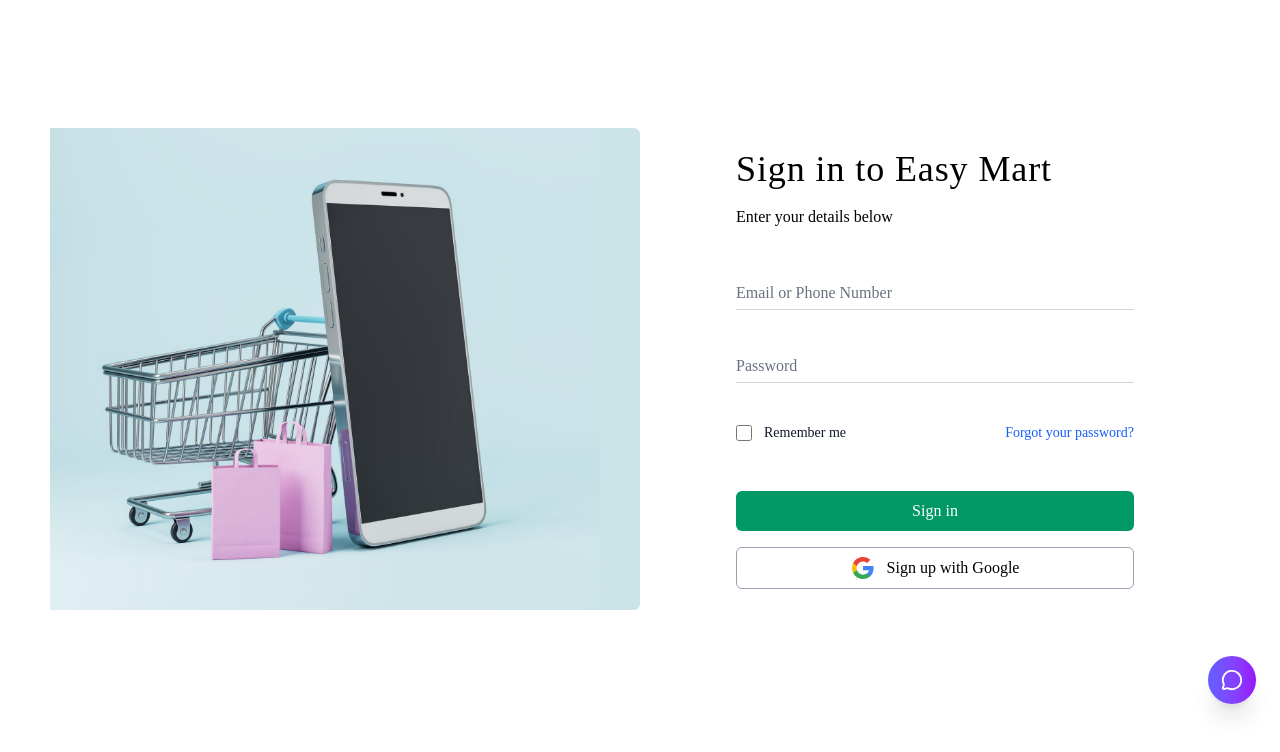
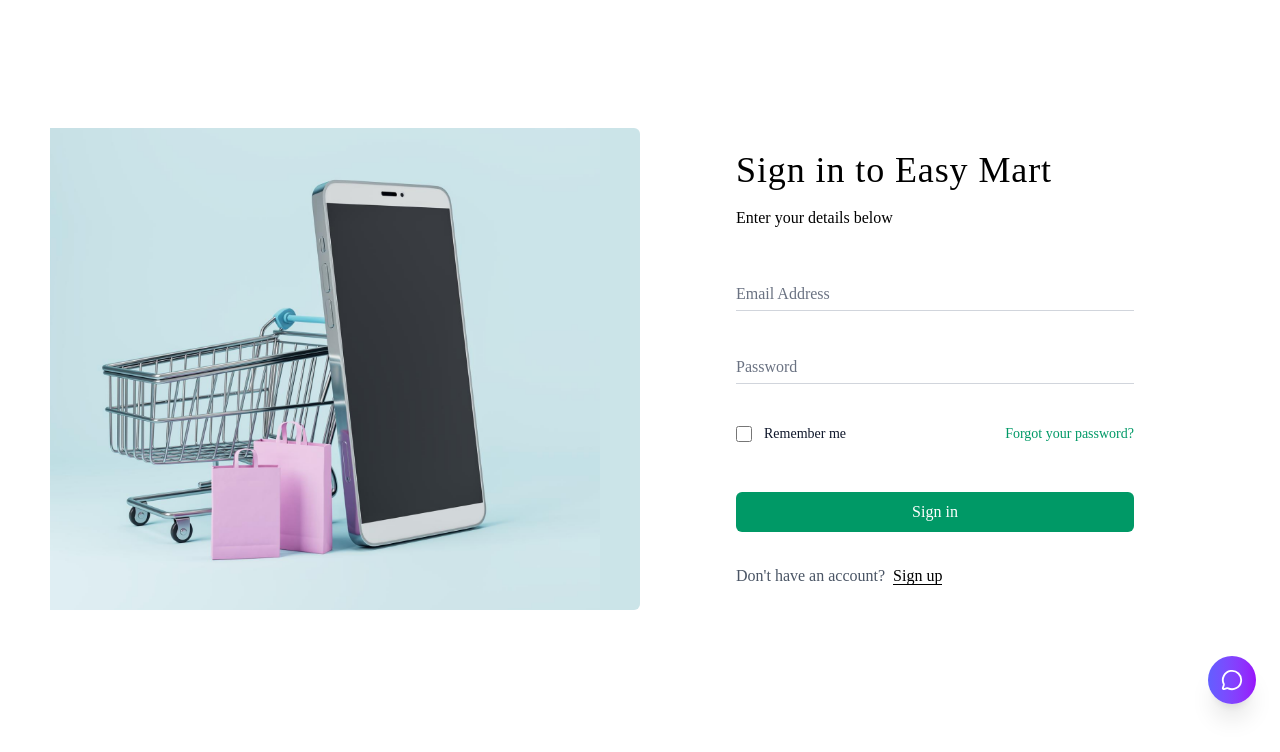
Before and after one commit to ayatbd/easy-mart, a Next.js app: page /signin in a window 1280 px wide. Shown: the top 752 px of the page. Built offline with nearby package versions, Linux system fonts and the light colour scheme.

Commit message:
updated handle sign in function

```diff
--- a/src/app/(auth)/signin/page.tsx
+++ b/src/app/(auth)/signin/page.tsx
@@ -1,12 +1,64 @@
-import React from "react";
+"use client";
+import React, { useState } from "react";
 import Image from "next/image";
 import Link from "next/link";
+import { useRouter } from "next/navigation";
+import { useDispatch } from "react-redux";
 import Container from "@/components/modules/Container";
+import { useLoginMutation } from "@/redux/features/auth/authApi";
+import { setUser } from "@/redux/features/auth/authSlice";
 
 export default function SignIn() {
+  const router = useRouter();
+  const dispatch = useDispatch();
+
+  // RTK Query Mutation
+  const [login, { isLoading }] = useLoginMutation();
+
+  // Local state for form and errors
+  const [error, setError] = useState("");
+  const [formData, setFormData] = useState({
+    email: "",
+    password: "",
+  });
+
+  const handleChange = (e) => {
+    setFormData({ ...formData, [e.target.name]: e.target.value });
+    setError(""); // Clear error when typing
+  };
+
+  const handleSignIn = async (e) => {
+    e.preventDefault();
+    setError(""); // Reset error state
+
+    try {
+      // This will now FAIL if the backend returns 401
+      const result = await login({
+        email: formData.email,
+        password: formData.password,
+      }).unwrap();
+
+      if (result?.token) {
+        dispatch(
+          setUser({
+            user: result.user,
+            token: result.token,
+          }),
+        );
+        router.push("/admin");
+      }
+    } catch (err) {
+      // This block will now catch the "Invalid password" or "User not found" errors
+      const errorMessage =
+        err?.data?.message || "Login failed. Check your credentials.";
+      setError(errorMessage);
+    }
+  };
+
   return (
     <Container>
       <div className="w-full flex flex-col lg:flex-row items-center py-18 lg:py-32">
+        {/* Left Side Image */}
         <div className="hidden lg:flex w-1/2 h-full bg-[#CBE4E8] items-center justify-end rounded-r-sm pr-10 overflow-hidden">
           <div className="w-full h-full max-w-200">
             <Image
@@ -19,6 +71,7 @@
           </div>
         </div>
 
+        {/* Right Side Form */}
         <div className="w-full lg:w-1/2 flex items-center justify-center px-4 sm:px-10 lg:px-24">
           <div className="w-full max-w-100 flex flex-col">
             <h1 className="text-3xl sm:text-4xl font-medium tracking-wide mb-4 text-black">
@@ -26,15 +79,30 @@
             </h1>
             <p className="text-black mb-12">Enter your details below</p>
 
-            <form className="flex flex-col gap-10">
+            {/* Show Error Message */}
+            {error && (
+              <div className="bg-red-50 text-red-600 p-3 rounded-md mb-6 text-sm border border-red-200">
+                {error}
+              </div>
+            )}
+
+            <form onSubmit={handleSignIn} className="flex flex-col gap-10">
               <input
-                type="text"
-                placeholder="Email or Phone Number"
+                type="email"
+                name="email"
+                required
+                placeholder="Email Address"
+                value={formData.email}
+                onChange={handleChange}
                 className="w-full border-b border-gray-300 py-1 bg-transparent text-black placeholder-gray-500 focus:outline-none focus:border-black transition-colors"
               />
               <input
                 type="password"
+                name="password"
+                required
                 placeholder="Password"
+                value={formData.password}
+                onChange={handleChange}
                 className="w-full border-b border-gray-300 py-1 bg-transparent text-black placeholder-gray-500 focus:outline-none focus:border-black transition-colors"
               />
 
@@ -42,9 +110,8 @@
                 <div className="flex items-center">
                   <input
                     id="remember-me"
-                    name="remember-me"
                     type="checkbox"
-                    className="h-4 w-4 text-blue-600 focus:ring-blue-500 border-slate-300 rounded"
+                    className="h-4 w-4 text-emerald-600 focus:ring-emerald-500 border-slate-300 rounded"
                   />
                   <label
                     htmlFor="remember-me"
@@ -56,7 +123,7 @@
                 <div className="text-sm">
                   <Link
                     href="#"
-                    className="text-blue-600 hover:text-blue-500 font-medium"
+                    className="text-emerald-600 hover:text-emerald-500 font-medium"
                   >
                     Forgot your password?
                   </Link>
@@ -66,43 +133,25 @@
               <div className="flex flex-col gap-4 mt-2">
                 <button
                   type="submit"
-                  className="w-full bg-emerald-600 text-white py-2 rounded-sm font-medium hover:bg-emerald-700 transition-colors"
+                  disabled={isLoading}
+                  className="w-full bg-emerald-600 text-white py-2 rounded-sm font-medium hover:bg-emerald-700 transition-colors disabled:bg-gray-400"
                 >
-                  Sign in
-                </button>
-
-                <button
-                  type="button"
-                  className="w-full border border-gray-400 bg-white text-black py-2 rounded-sm font-medium hover:bg-gray-50 transition-colors flex items-center justify-center gap-3"
-                >
-                  <svg
-                    width="24"
-                    height="24"
-                    viewBox="0 0 24 24"
-                    fill="none"
-                    xmlns="http://www.w3.org/2000/svg"
-                  >
-                    <path
-                      d="M22.56 12.25c0-.78-.07-1.53-.2-2.25H12v4.26h5.92c-.26 1.37-1.04 2.53-2.21 3.31v2.77h3.57c2.08-1.92 3.28-4.74 3.28-8.09z"
-                      fill="#4285F4"
-                    />
-                    <path
-                      d="M12 23c2.97 0 5.46-.98 7.28-2.66l-3.57-2.77c-.98.66-2.23 1.06-3.71 1.06-2.86 0-5.29-1.93-6.16-4.53H2.18v2.84C3.99 20.53 7.7 23 12 23z"
-                      fill="#34A853"
-                    />
-                    <path
-                      d="M5.84 14.09c-.22-.66-.35-1.36-.35-2.09s.13-1.43.35-2.09V7.07H2.18C1.43 8.55 1 10.22 1 12s.43 3.45 1.18 4.93l2.85-2.22.81-.62z"
-                      fill="#FBBC05"
-                    />
-                    <path
-                      d="M12 5.38c1.62 0 3.06.56 4.21 1.64l3.15-3.15C17.45 2.09 14.97 1 12 1 7.7 1 3.99 3.47 2.18 7.07l3.66 2.84c.87-2.6 3.3-4.53 6.16-4.53z"
-                      fill="#EA4335"
-                    />
-                  </svg>
-                  Sign up with Google
+                  {isLoading ? "Signing in..." : "Sign in"}
                 </button>
               </div>
             </form>
+
+            <div className="mt-8 text-center lg:text-left">
+              <p className="text-gray-600">
+                Don&apos;t have an account?{" "}
+                <Link
+                  href="/signup"
+                  className="text-black font-medium border-b border-black ml-1"
+                >
+                  Sign up
+                </Link>
+              </p>
+            </div>
           </div>
         </div>
       </div>
--- a/src/redux/features/auth/authApi.ts
+++ b/src/redux/features/auth/authApi.ts
@@ -11,7 +11,7 @@
         }),
         login: builder.mutation({
             query: (credentials) => ({
-                url: "/jwt",
+                url: "/login", // Changed from /jwt to /login
                 method: "POST",
                 body: credentials,
             }),
```
